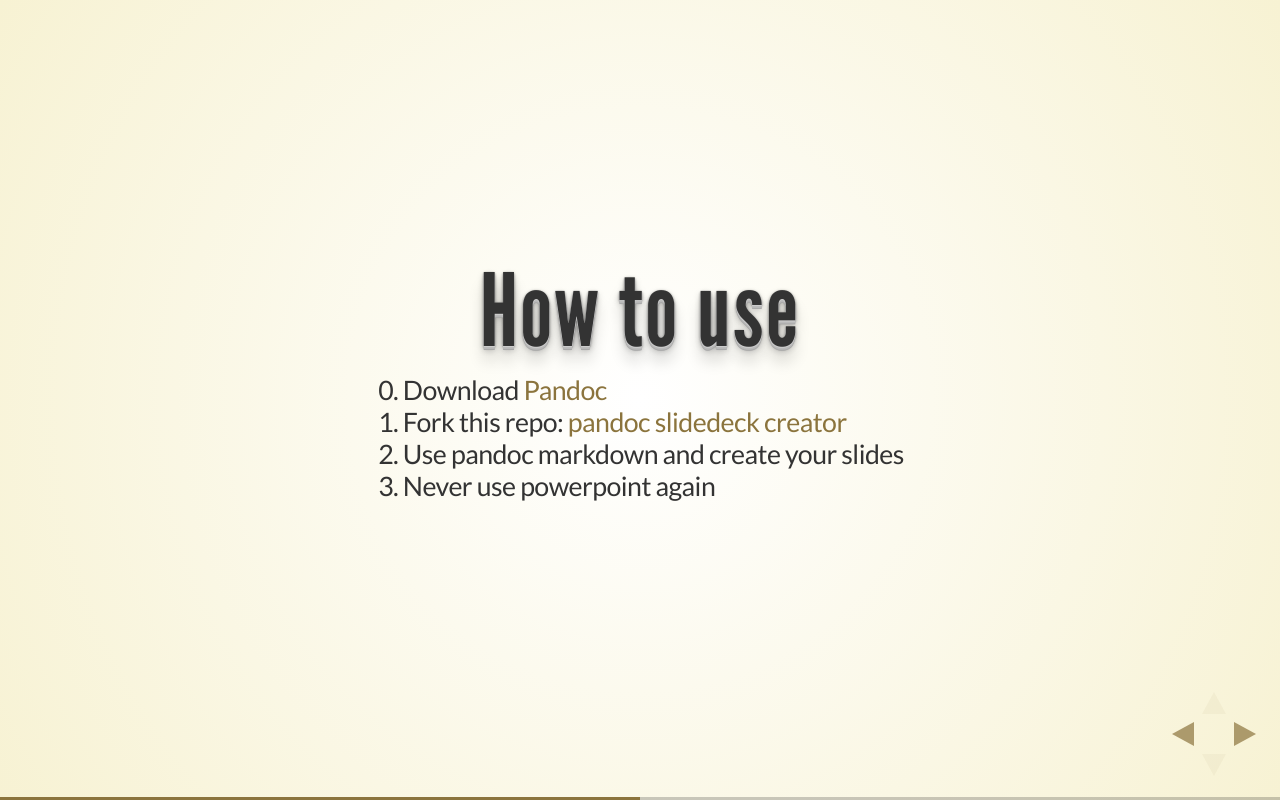
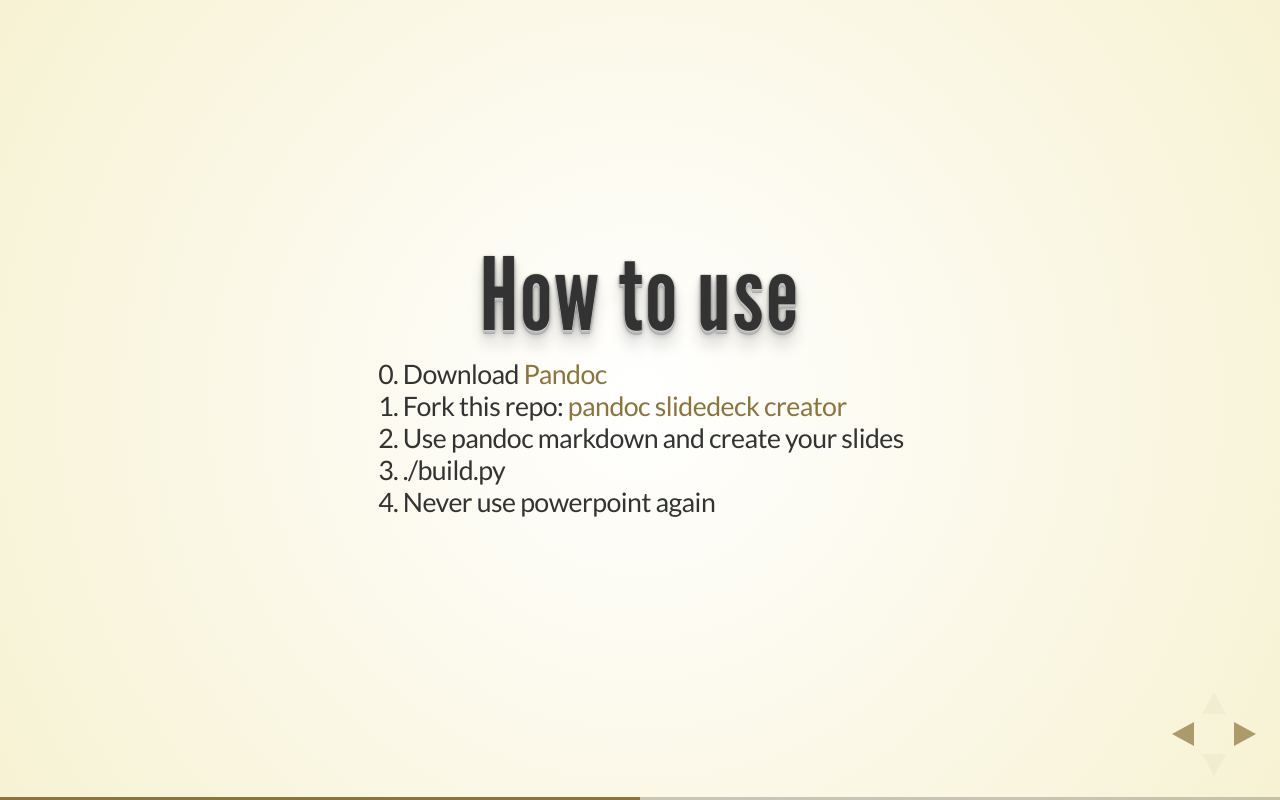
Before and after one commit to grantwhitaker06/pandoc-slide-deck, a plain HTML site: page index.html in a window 1280 px wide. Both pictures are taken after a click on the element 1251 px from the left and 734 px from the top of the page. Drawn offline with Linux system fonts and the light colour scheme.

Commit message:
built in current changes

```diff
--- a/index.html
+++ b/index.html
@@ -41,6 +41,7 @@
 <li>Download <a href='http://johnmacfarlane.net/pandoc/'>Pandoc</a></li>
 <li>Fork this repo: <a href="https://github.com/kgwinnup/pandoc-slide-deck">pandoc slidedeck creator</a></li>
 <li>Use pandoc markdown and create your slides</li>
+<li>./build.py</li>
 <li>Never use powerpoint again</li>
 </ol>
 </section>
```
